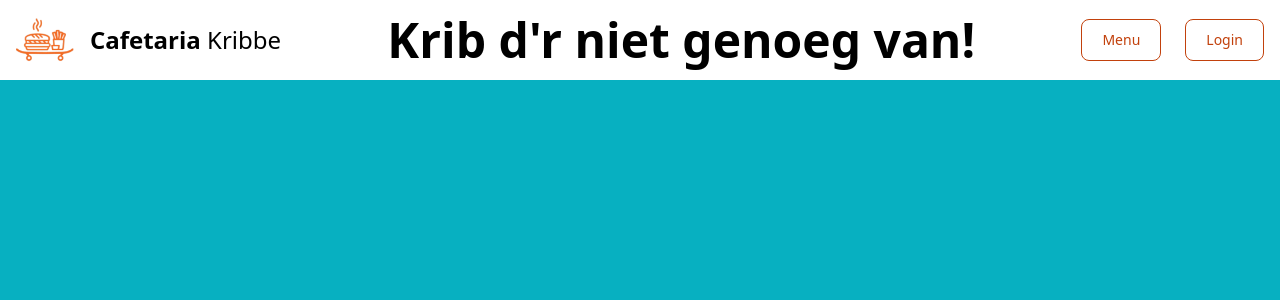
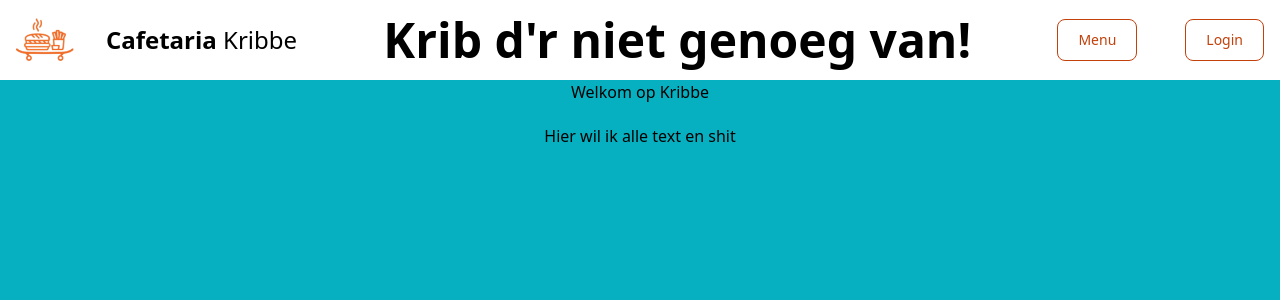
Before and after one commit to TooHighDude420/cafetaria_kribbe, a PHP site: page /Tb_site/index.php?page=home in a window 1280 px wide. Shown: the top 300 px of the page. Run offline with PHP 8.4, Linux system fonts and the light colour scheme; some libraries are stand-ins or nearby versions; some web fonts are replaced.

```diff
--- a/Index.php
+++ b/Index.php
@@ -2,8 +2,14 @@
 <html lang="en">
 
 <?php
+    $page = "";
     isset($_SESSION) ? : session_start();
-    isset($_GET['page']) ? $page = $_GET['page'] : $page = 'home';
+    if (isset($_GET['page'])){
+        $page = $_GET['page'];
+        $_SESSION['page'] = $page;
+    } else {
+        $page = 'home';
+    }
 ?>
 
 <head>
--- a/includes/home.inc.php
+++ b/includes/home.inc.php
@@ -0,0 +1,10 @@
+<section class="flex flex-col items-center w-[100%]">
+    <div class="title">
+        <h1>Welkom op Kribbe</h1>
+    </div>
+
+    <div class="content pt-[20px]">
+        Hier wil ik alle text en shit
+    </div>
+
+</section>
--- a/includes/index/links-index.inc.php
+++ b/includes/index/links-index.inc.php
@@ -4,3 +4,5 @@
 <link rel="preconnect" href="https://fonts.googleapis.com">
 <!-- fonts -->
 <link href="https://fonts.googleapis.com/css2?family=Freckle+Face&family=Princess+Sofia&display=swap" rel="stylesheet">
+<!-- tailwind cdn -->
+<script src="https://unpkg.com/@tailwindcss/browser@4"></script>
--- a/includes/navbar.inc.php
+++ b/includes/navbar.inc.php
@@ -2,24 +2,29 @@
     <div class="flex flex-wrap justify-between w-full items-center p-4 gap-y-[150px] max-w-full">
         <a href="index.php?page=home" class="flex items-center space-x-4 rtl:space-x-reverse">
             <img src="img/icon/icon.png" class="h-11" alt="Flowbite Logo" />
-            <span class="self-center text-2xl font-semibold whitespace-nowrap dark:text-[#07B0C1]">Cafetaria <i class="freckle-face-regular">Kribbe</i></span>
+            <span class="self-center text-2xl font-semibold whitespace-nowrap dark:text-[#07B0C1]">Cafetaria <i
+                    class="freckle-face-regular">Kribbe</i></span>
         </a>
         <div class="flex items-center space-x-3 rtl:space-x-reverse">
-            <p class="self-center text-5xl font-semibold whitespace-nowrap dark:text-[#07B0C1] freckle-face-regular">Krib d'r niet genoeg van!</p>
+            <p class="self-center text-5xl font-semibold whitespace-nowrap dark:text-[#07B0C1] freckle-face-regular">
+                Krib d'r niet genoeg van!</p>
         </div>
         <div class="flex items-center space-x-6 rtl:space-x-reverse">
             <a href="index.php?page=menu" class="text-sm text-gray-500 dark:text-blue-500 hover:underline">
-                <button type="button" class="text-orange-700 hover:text-white border border-orange-700 hover:bg-orange-800 focus:ring-4 focus:outline-none focus:ring-orange-300 font-medium rounded-lg text-sm px-5 py-2.5 text-center dark:border-orange-500 dark:text-orange-500 dark:hover:text-white dark:hover:bg-orange-500 dark:focus:ring-orange-800">Menu</button>
+                <button type="button"
+                    class="text-orange-700 hover:text-white border border-orange-700 hover:bg-orange-800 focus:ring-4 focus:outline-none focus:ring-orange-300 font-medium rounded-lg text-sm px-5 py-2.5 text-center dark:border-orange-500 dark:text-orange-500 dark:hover:text-white dark:hover:bg-orange-500 dark:focus:ring-orange-800">Menu</button>
             </a>
             <a href="index.php?page=login" class="text-sm  text-gray-500 dark:text-blue-500 hover:underline">
-                <button type="button" class="text-orange-700 hover:text-white border border-orange-700 hover:bg-orange-800 focus:ring-4 focus:outline-none focus:ring-orange-300 font-medium rounded-lg text-sm px-5 py-2.5 text-center dark:border-orange-500 dark:text-orange-500 dark:hover:text-white dark:hover:bg-orange-500 dark:focus:ring-orange-800">Login</button>
+                <button type="button"
+                    class="text-orange-700 hover:text-white border border-orange-700 hover:bg-orange-800 focus:ring-4 focus:outline-none focus:ring-orange-300 font-medium rounded-lg text-sm px-5 py-2.5 text-center dark:border-orange-500 dark:text-orange-500 dark:hover:text-white dark:hover:bg-orange-500 dark:focus:ring-orange-800">Login</button>
             </a>
         </div>
     </div>
 </nav>
 
 <?php
-    if ($_GET['page'] == "menu"){
+if (isset($_GET['page'])) {
+    if ($_GET['page'] == "menu") {
         echo "
         <nav class='bg-gray-50 dark:bg-gray-700'>
             <div class='max-w-screen-xl px-4 py-3 mx-auto'>
@@ -43,4 +48,5 @@
         </nav>
         ";
     }
+}
 ?>
```
Also changed, not shown: php/conn.php (line endings or trailing spaces), 1 other file.
